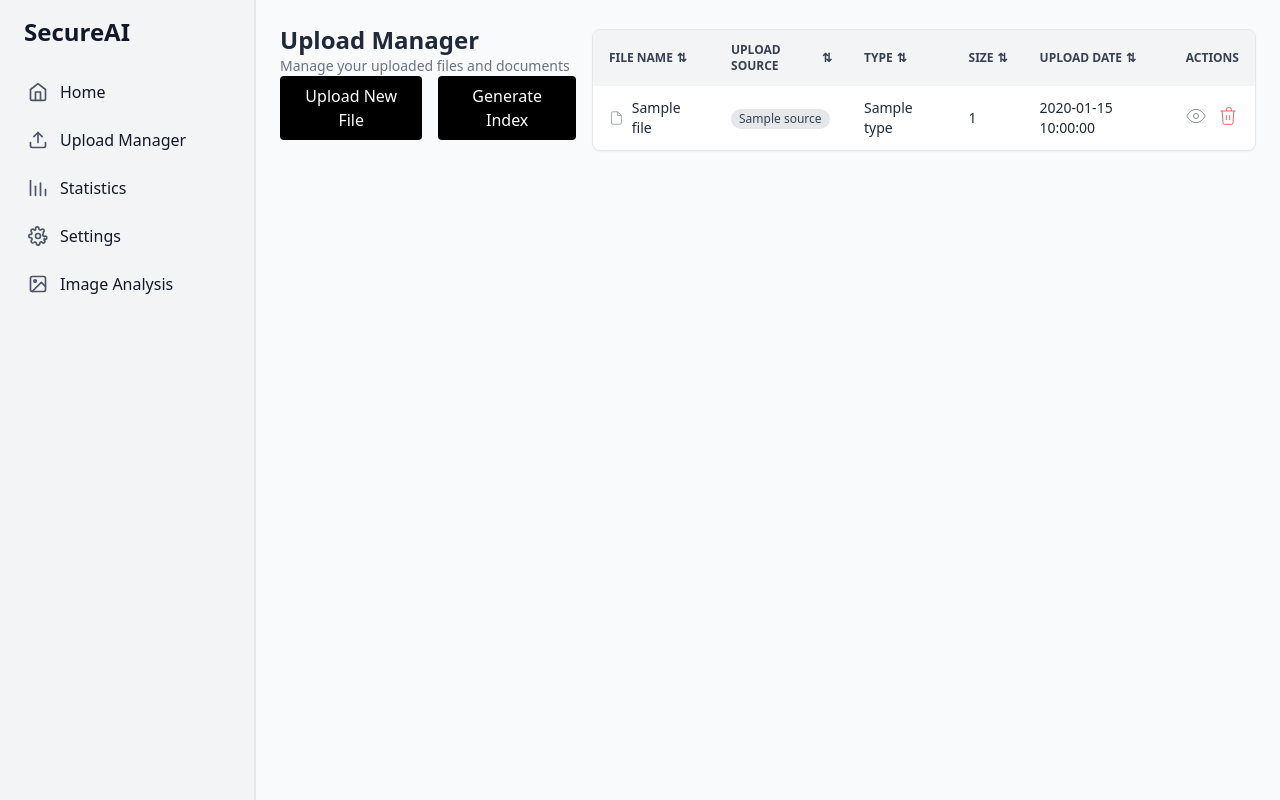
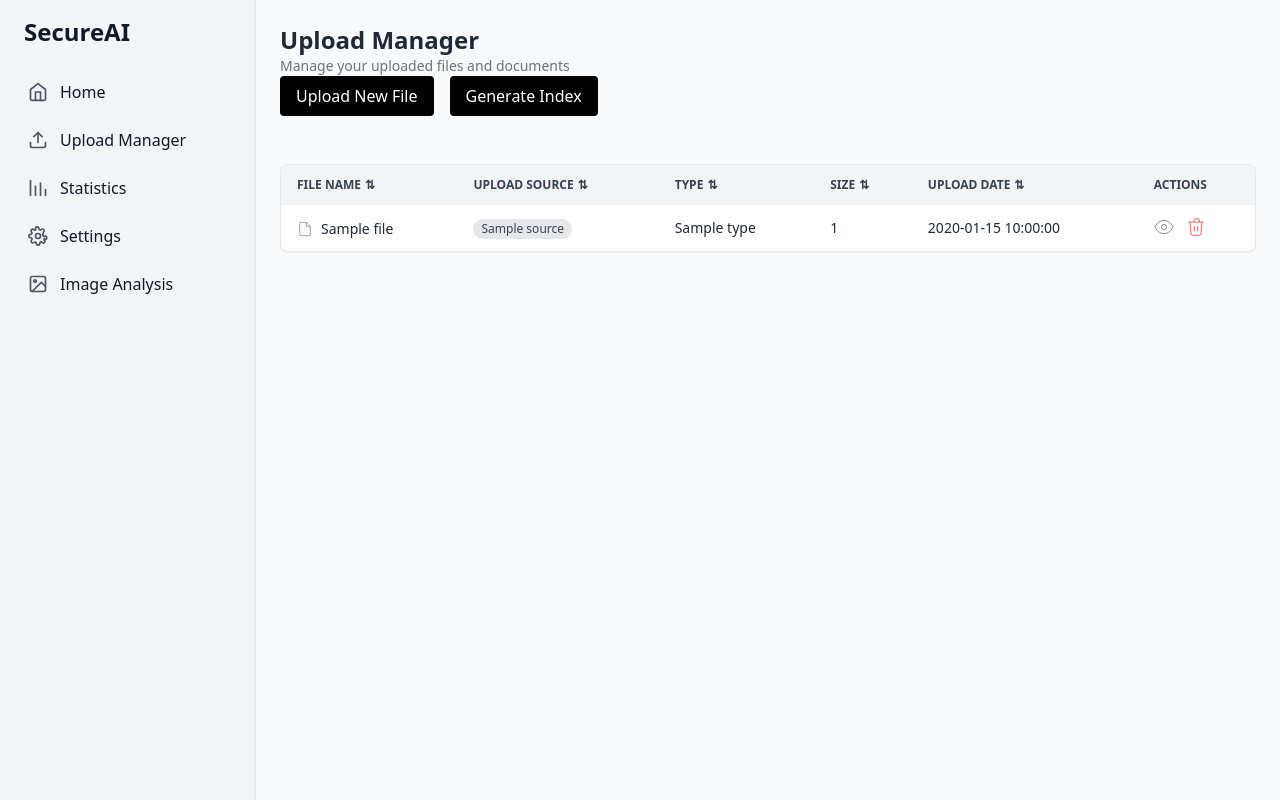
Before and after one commit to rohansehgal/llm-rag-assistant, a Flask app: template backend/templates/upload.html in a window 1280 px wide. Run offline with Flask 3, Linux system fonts and the light colour scheme; the template is opened without the code that fills it: most values are stand-ins (such as "Sample title", 1, 10 or a date in 2020); some libraries are stand-ins or nearby versions.

Commit message:
kn index

```diff
--- a/backend/templates/upload.html
+++ b/backend/templates/upload.html
@@ -72,17 +72,20 @@
           <div class="flex space-x-4 mb-2">
 
       <!-- Upload + Generate Index buttons in same row -->
-<div class="flex space-x-4 mb-2" x-data="{ status: '', message: '', loading: false }">
+
+      <!-- Upload + Generate Index buttons in same row -->
+<div class="flex items-center space-x-4 mb-4" x-data="{ status: '', message: '', loading: false }">
   <!-- Upload New File -->
   <form id="upload-form" method="POST" action="/upload" enctype="multipart/form-data">
     <input type="file" name="file" multiple hidden onchange="this.form.submit()">
-    <button type="button" onclick="this.previousElementSibling.click()" class="bg-black text-white px-4 py-2 rounded hover:bg-gray-800 transition">
+    <button type="button"
+            onclick="this.previousElementSibling.click()"
+            class="bg-black text-white px-4 py-2 rounded hover:bg-gray-800 transition">
       Upload New File
     </button>
   </form>
 
-  <!-- Generate Index button and status messages (simplified) -->
-<div class="flex items-center space-x-4 ">
+  <!-- Generate Index -->
   <button
     @click="
       loading = true;
@@ -107,7 +110,7 @@
     Generate Index
   </button>
 
-  <!-- Status message -->
+  <!-- Status Message -->
   <div x-show="message" class="text-sm px-4 py-2 rounded font-medium"
        :class="{
          'bg-blue-100 text-blue-800': status === 'info',
```
